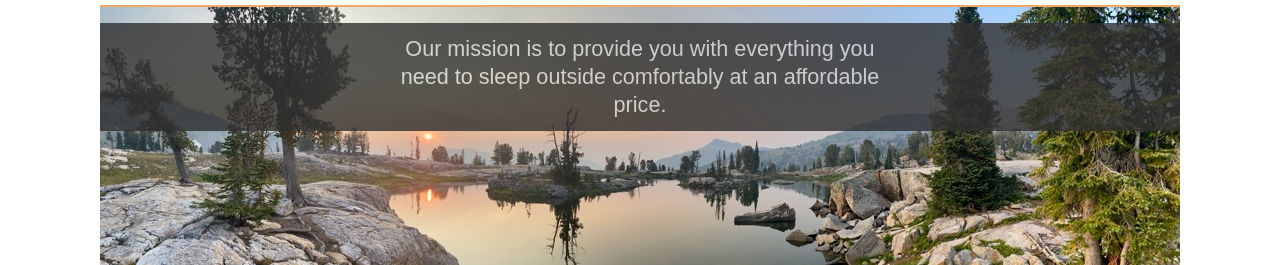
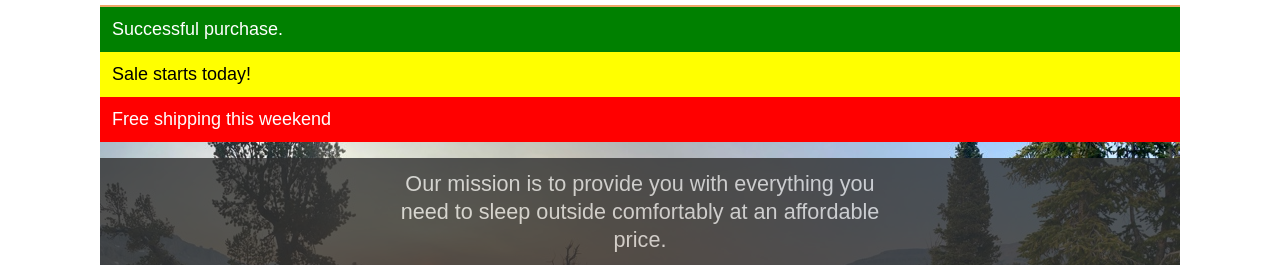
Before and after one commit to Menor25/w330, a website built with Vite: page src/index.html in a window 1280 px wide. Shown: the part 71-336 px from the top of the page. Built offline with nearby package versions, Linux system fonts and the light colour scheme; files whose address does not match are found by name.

Commit message:
Add customizable alert to index.html

```diff
--- a/src/index.html
+++ b/src/index.html
@@ -5,6 +5,7 @@
     <meta name="viewport" content="width=device-width, initial-scale=1.0" />
     <title>Sleep Outside | Home</title>
     <link rel="stylesheet" href="./css/style.css" />
+    <script src="/js/main.js" type="module"></script>
   </head>
 
   <body>
--- /dev/null
+++ b/src/js/Alert.js
@@ -0,0 +1,32 @@
+export default class Alert {
+    constructor(){
+        this.url = '/json/alert.json';
+    }
+
+    async getAlerts() {
+        try {
+            const response = await fetch(this.url);
+
+            if (!response.ok) {
+                throw new Error(`HTTP error! status: ${response.status}`);
+            }
+            const jsonData = await response.json();
+
+            const alertSection = document.createElement('section');
+            alertSection.classList.add('alert-list');
+
+            jsonData.forEach(alert => {
+                const alertParagraph = document.createElement('p');
+                alertParagraph.textContent = alert.message;
+                alertParagraph.style.backgroundColor = alert.background;
+                alertParagraph.style.color = alert.color;
+                alertSection.appendChild(alertParagraph);
+            })
+
+            const mainElement = document.querySelector('main');
+            mainElement.prepend(alertSection);
+        } catch (error) {
+             console.error('Error fetching data:', error);
+        }
+    }
+}
--- a/src/js/main.js
+++ b/src/js/main.js
@@ -1,8 +1,11 @@
 import ProductData from "./ProductData.mjs";
 import ProductList from "./ProductList.mjs";
+import Alert from "./Alert";
 
 const dataSource = new ProductData("tents");
 const listElement = document.querySelector(".product-list");
+const alert = new Alert();
+alert.getAlerts();
 
 const productList = new ProductList("tents", dataSource, listElement);
 
--- /dev/null
+++ b/src/public/json/alert.json
@@ -0,0 +1,17 @@
+[
+    {
+        "message": "Successful purchase.",
+        "background": "green",
+        "color": "white"
+    },
+    {
+        "message": "Sale starts today!",
+        "background": "yellow",
+        "color": "black"
+    },
+    {
+        "message": "Free shipping this weekend",
+        "background": "red",
+        "color": "white"
+    }
+]
```
Also changed, not shown: src/js/playground.js (added, +16 -0 lines).
